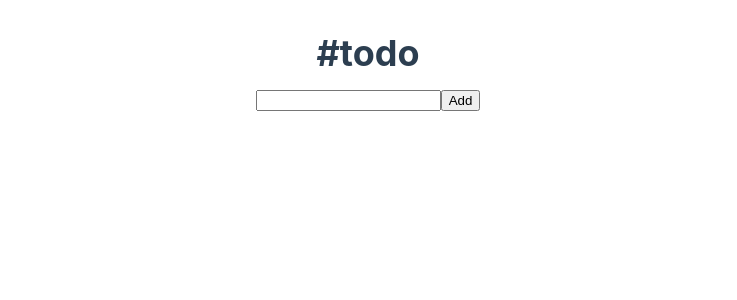
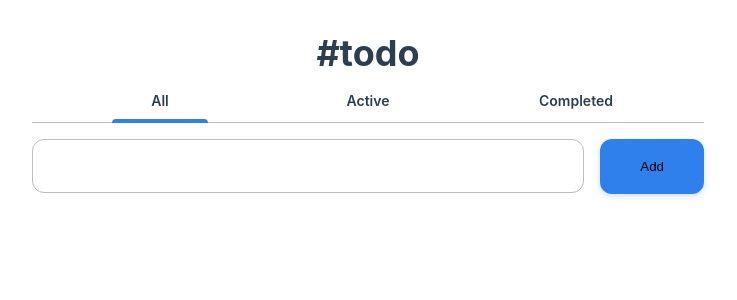
Before and after one commit to Drande/devchallenges-todo, a Vue app: page / in a window 1280 px wide. Shown: the top 300 px of the page, without its empty margins (272-1009 px from the left). Built offline with nearby package versions, Linux system fonts and the light colour scheme.

Commit message:
added tab switch

```diff
--- a/src/components/Button.vue
+++ b/src/components/Button.vue
@@ -21,5 +21,12 @@ export default defineComponent({
 </script>
 
 <style scoped>
-
+    button {
+        cursor: pointer;
+        padding: 20px 40px;
+        background-color: #2F80ED;
+        border-radius: 12px;
+        border-width: 0;
+        box-shadow: 0 2px 6px 0px rgba(127, 177, 243, 0.4);
+    }
 </style>
--- a/src/components/Input.vue
+++ b/src/components/Input.vue
@@ -19,5 +19,14 @@ export default defineComponent({
 </script>
 
 <style scoped>
-
+    input {
+        width: 100%;
+        height: 54px;
+        border-radius: 12px;
+        border: 1px solid #BDBDBD;
+    }
+    input:focus-visible {
+        outline: none;
+        padding: 4px 8px;
+    }
 </style>
--- a/src/components/Tab.vue
+++ b/src/components/Tab.vue
@@ -1,6 +1,6 @@
 <template>
-    <div>
-
+    <div class="tabs-container">
+        <span v-for="tab,i in tabs" v-on:click.prevent="setIndex(i)" :class="i==activeIndex ? 'active' : '' ">{{tab}}</span>
     </div>
 </template>
 
@@ -8,6 +8,21 @@
 import { defineComponent } from 'vue'
 
 export default defineComponent({
+    props: {
+        tabs: Array<String>
+    },
+    emits: ["change"],
+    data() {
+        return {
+            activeIndex: 0
+        }
+    },
+    methods: {
+        setIndex(i: number) {
+            this.activeIndex = i;
+            this.$emit('change', i);
+        }
+    },
     setup () {
 
 
@@ -17,5 +32,32 @@ export default defineComponent({
 </script>
 
 <style scoped>
-
+    .tabs-container {
+        display: flex;
+        flex-direction: row;
+        justify-content: center;
+        gap: 7rem;
+        padding: 0 5rem;
+        border-bottom: 1px solid #BDBDBD;
+    }
+    span {
+        cursor: pointer;
+        width: 6rem;
+        text-align: center;
+        font-weight: 600;
+        font-size: 14px;
+        position: relative;
+        height: 32px;
+    }
+    span.active::after, span:hover::after {
+        content: "";
+        height: 4px;
+        width: 100%;
+        position: absolute;
+        background-color: #2F80ED;
+        border-top-left-radius: 4px;
+        border-top-right-radius: 4px;
+        top: calc(100% - 3px);
+        left: 0;
+    }
 </style>
--- a/src/components/Todos.vue
+++ b/src/components/Todos.vue
@@ -1,11 +1,18 @@
 <template>
     <div class="column g-1rem">
-        <div class="row">
+        <Tab :tabs="['All', 'Active', 'Completed']" v-on:change="onTabChange"></Tab>
+        <div class="row g-1rem" v-if="activeIndex!==2">
             <Input v-on:changed="(value) => { inputState = value; }" :value="inputState"></Input>
             <Button :label="'Add'" v-on:clicked="() => { addTodo() }"></Button>
         </div>
-        <div class="column g-1rem">
+        <div class="column g-1rem" v-if="activeIndex===0">
             <Todo v-for="todo in todos" v-on:check="($event) => { updateTodo(todo, $event.target.checked) }" :todo="todo"></Todo>
+        </div>
+        <div class="column g-1rem" v-if="activeIndex===1">
+            <Todo v-for="todo in activeTodos" v-on:check="($event) => { updateTodo(todo, $event.target.checked) }" :todo="todo"></Todo>
+        </div>
+        <div class="column g-1rem" v-if="activeIndex===2">
+            <Todo v-for="todo in completedTodos" v-on:check="($event) => { updateTodo(todo, $event.target.checked) }" :todo="todo"></Todo>
         </div>
     </div>
 </template>
@@ -16,6 +23,7 @@ import Input from './Input.vue';
 import Todo from './Todo.vue';
 import Button from './Button.vue';
 import { TodoModel } from '@/models/Todo';
+import Tab from './Tab.vue';
 export default defineComponent({
     setup() {
         return {};
@@ -23,21 +31,34 @@ export default defineComponent({
     data(){
         return {
             inputState: "",
-            todos: <any>[]
+            activeIndex: 0,
+            todos: <any>[],
+            completedTodos: <any>[],
+            activeTodos: <any>[]
         }
     },
     methods: {
+        onTabChange(index: number) {
+            this.activeIndex = index;
+        },
         updateTodo(todo: TodoModel, newState: Boolean) {
             todo.completed = newState;
+            this.updateTodosSublists();
+        },
+        updateTodosSublists() {
+            this.completedTodos = this.todos.filter((t:TodoModel) => t.completed);
+            this.activeTodos = this.todos.filter((t:TodoModel) => !t.completed);
         },
         addTodo() {
             if(this.inputState) {
-                this.todos.push(new TodoModel(this.inputState));
+                const newTodo = new TodoModel(this.inputState);
+                this.todos.push(newTodo);
+                this.updateTodosSublists();
                 this.inputState = "";
             }
         }
     },
-    components: { Input, Todo, Button }
+    components: { Input, Todo, Button, Tab }
 })
 </script>
 
```
Also changed, not shown: src/components/Todo.vue (+4 -5 lines).
